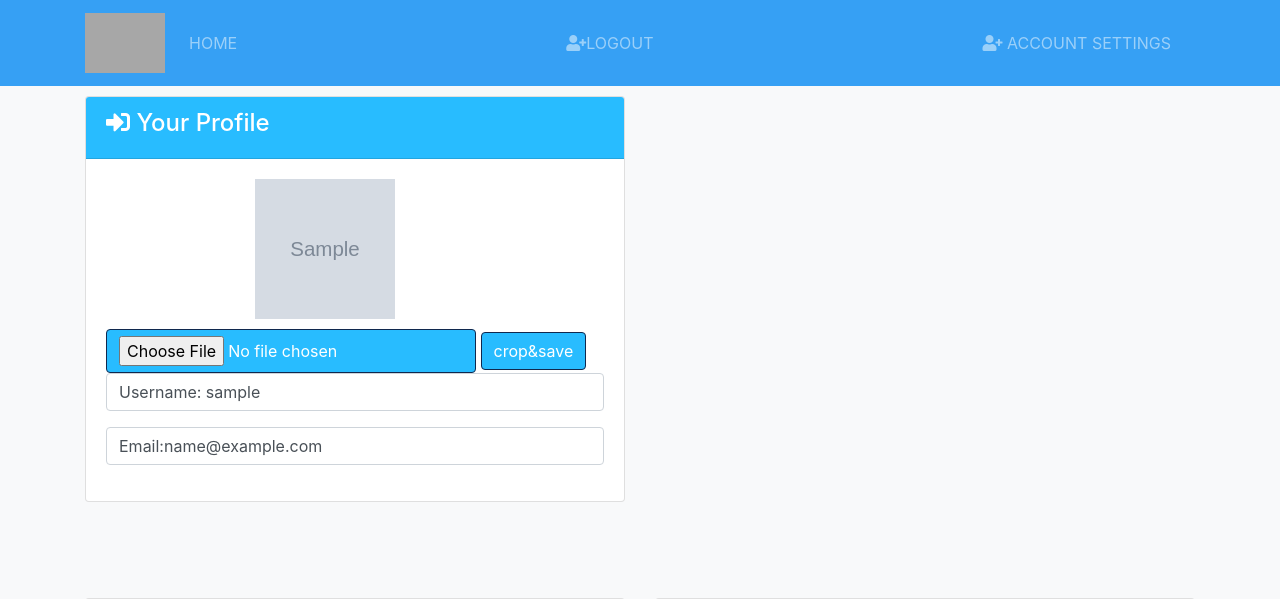
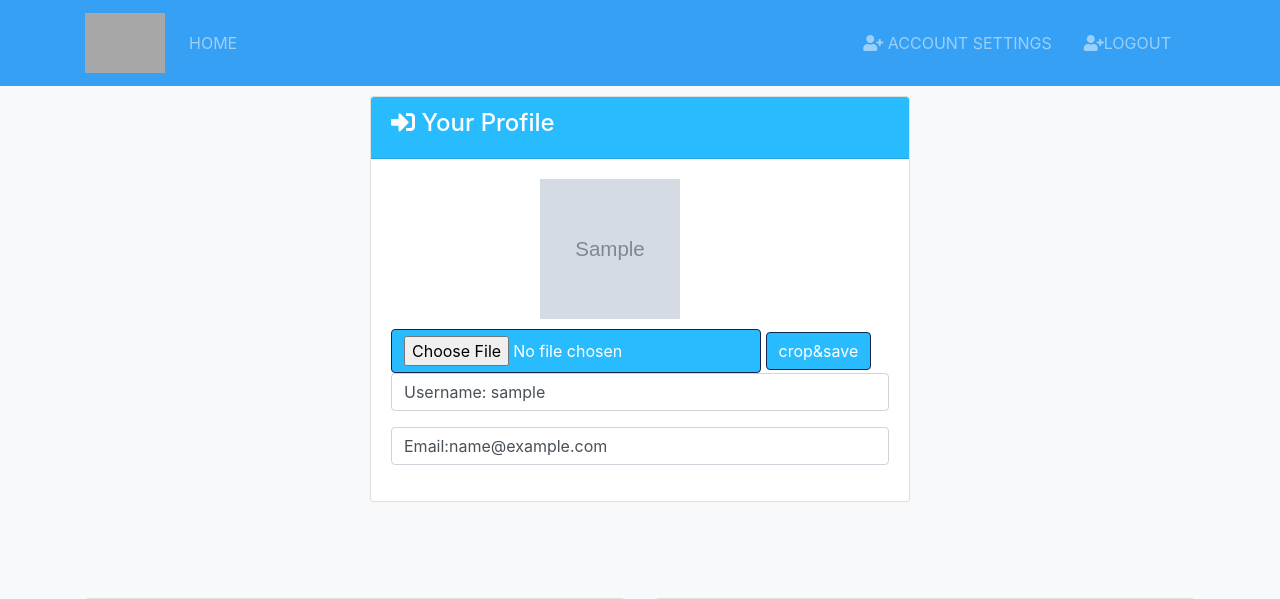
Before and after one commit to chinthanshetty/10, a PHP site: page /web/sih/profile_company.php in a window 1280 px wide. Shown: the top 599 px of the page. Run offline with PHP 8.4, Linux system fonts and the light colour scheme; the visitor is signed in with stand-in values (Sample User, id 1); tables that the repository leaves empty or names only in its code hold one stand-in row (values such as "Sample post"); grey boxes marked "Sample" are stand-in pictures; data that the repository does not hold is empty; grey boxes are pictures that could not be loaded.

Commit message:
Update profile_company.php

```diff
--- a/web/sih/profile_company.php
+++ b/web/sih/profile_company.php
@@ -115,21 +115,7 @@ $("#suggesstion-box").hide();
 
             <a class="nav-link" href="home_company.php">Home</a>
           </li>
-
-
         </ul>
-        <ul class="navbar-nav ml-auto">
-
-         <li class="nav-item mr-3">
-
-           <a class="nav-link" href="logout.php">
-
-             <i class="fas fa-user-plus"></i>Logout</a>
-          </li>
-          <span id="google_translate_element"> </span>
-        </ul>
-
-
         <ul class="navbar-nav ml-auto">
 
          <li class="nav-item mr-3">
@@ -138,7 +124,13 @@ $("#suggesstion-box").hide();
 
              <i class="fas fa-user-plus"></i> Account Settings</a>
           </li>
+          <li class="nav-item mr-3">
 
+           <a class="nav-link" href="logout.php">
+
+             <i class="fas fa-user-plus"></i>Logout</a>
+          </li>
+          <span id="google_translate_element"> </span>
         </ul>
       </div>
     </div>
@@ -151,7 +143,7 @@ $("#suggesstion-box").hide();
 
       <div class="row">
 
-       <div class="col-lg-6 col-md-4">
+       <div class="col-lg-6 col-md-4 mx-auto">
 
           <div class="card">
 
```
